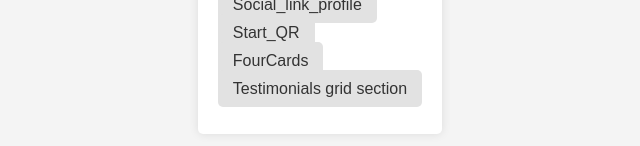
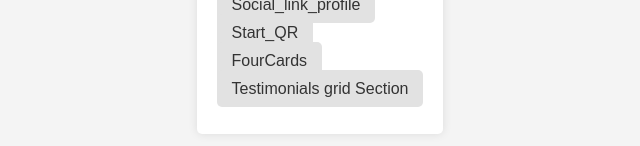
Before and after one commit to SemptechVzla/Frontendmentor, a plain HTML site: page index.html in a window 1280 px wide. Shown: the part 434-580 px from the top of the page, 320-960 px from the left. Drawn offline with Linux system fonts and the light colour scheme.

Commit message:
cambio del titulo del link

```diff
--- a/index.html
+++ b/index.html
@@ -16,7 +16,7 @@
             <li><a href="Social_links_profile/index.html">Social_link_profile</a></li>
             <li><a href="start_QR/index.html">Start_QR</a></li>
             <li><a href="four_cards/index.html">FourCards</a></li>
-            <li><a href="Testimonials_grid_section/index.html">Testimonials grid section</a></li>
+            <li><a href="Testimonials_grid_section/index.html">Testimonials grid Section</a></li>
         </ul>
     </main>
 </body>
```
